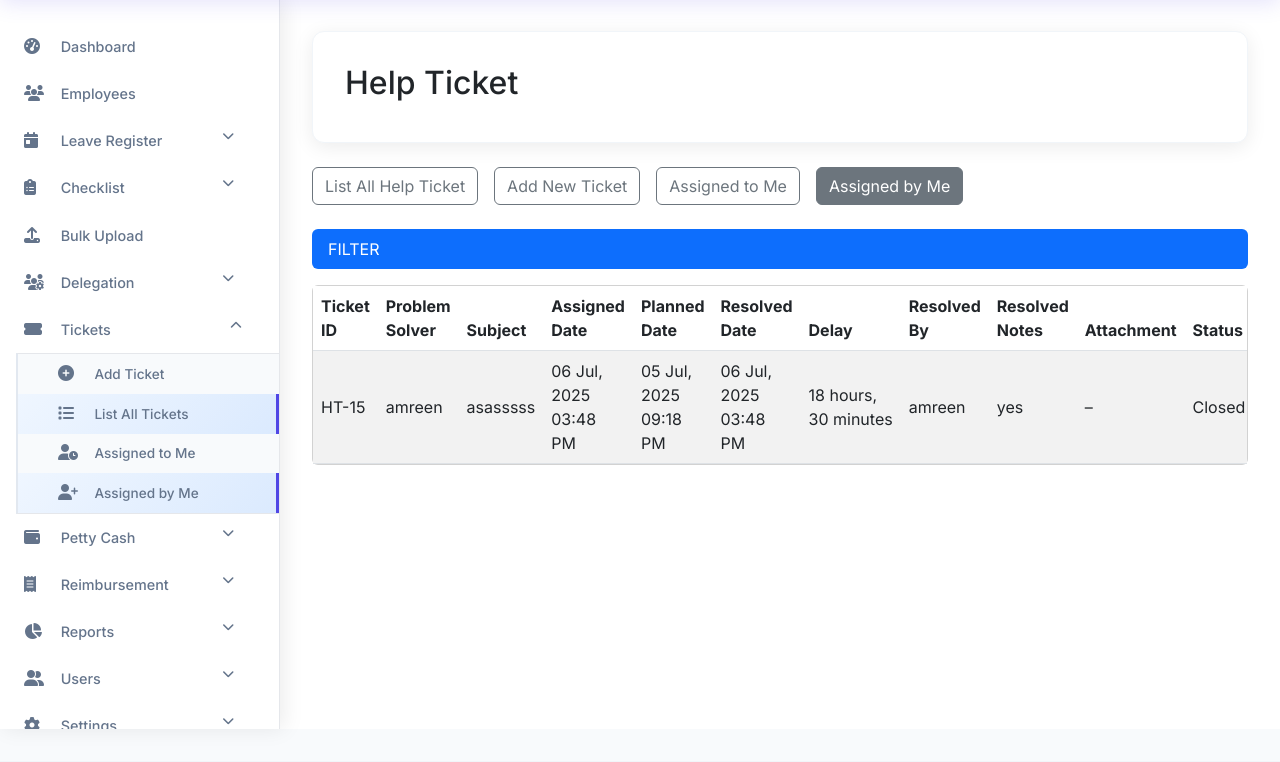
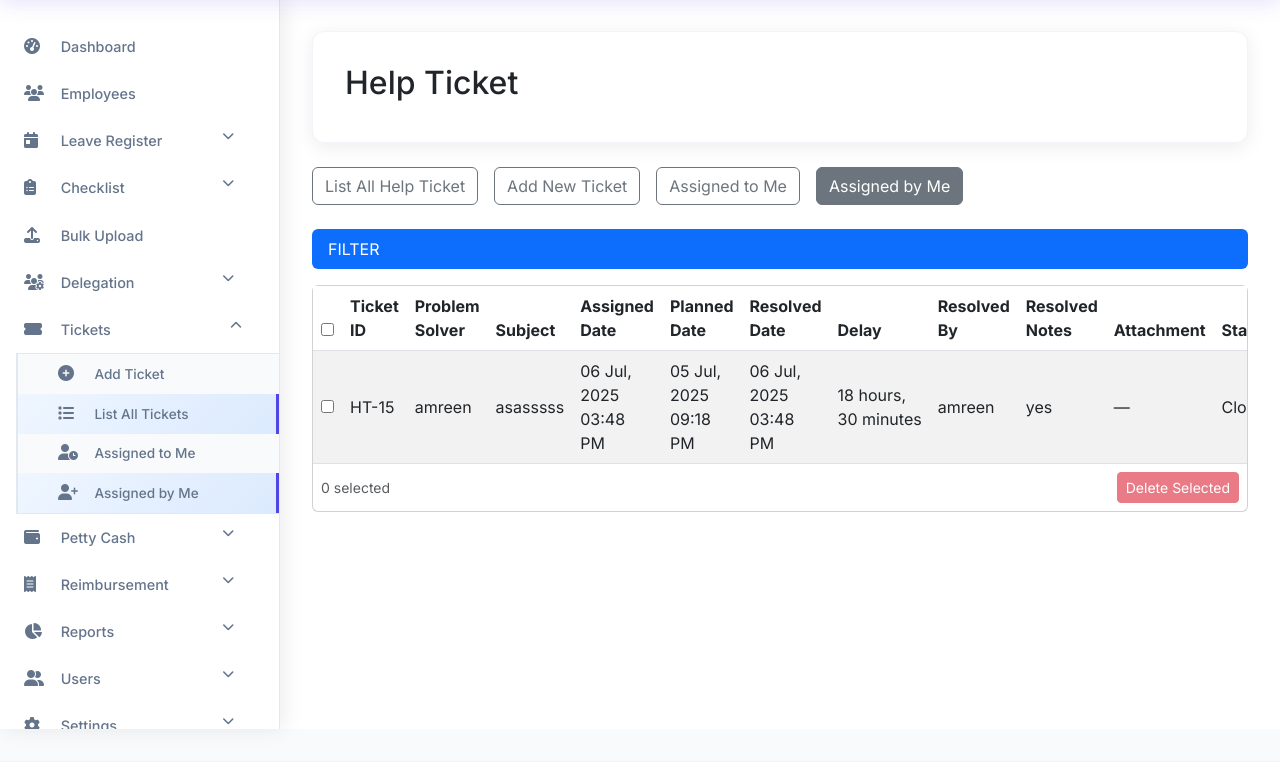
Before and after one commit to madhurjya9655/EMS-SYSTEM, a Django app: page /tasks/help_ticket/assigned-by-me/ in a window 1280 px wide. Shown: the part 71-833 px from the top of the page. Run offline with Django 5.2, Linux system fonts and the light colour scheme; a user stored in the database is signed in; data comes from the database, SQL or seed files in the repository.

Commit message:
Update list_help_ticket_assigned_by.html

```diff
--- a/templates/tasks/list_help_ticket_assigned_by.html
+++ b/templates/tasks/list_help_ticket_assigned_by.html
@@ -12,10 +12,13 @@
 
   <div class="card">
     <div class="card-body p-0">
+      <form method="post" id="bulkHelpTicketForm" action="{% url 'tasks:list_help_ticket_assigned_by' %}">
+        {% csrf_token %}
         <div class="table-responsive">
           <table class="table table-striped align-middle mb-0">
             <thead>
               <tr>
+                <th style="width:32px;"><input id="selectAllTickets" type="checkbox" onclick="toggleSelectAllTickets(this)"></th>
                 <th>Ticket ID</th>
                 <th>Problem Solver</th>
                 <th>Subject</th>
@@ -27,64 +30,33 @@
                 <th>Resolved Notes</th>
                 <th>Attachment</th>
                 <th>Status</th>
+                <th>Action</th>
               </tr>
             </thead>
             <tbody>
               {% for ticket in items %}
                 <tr>
+                  <td><input class="row-check-ticket" type="checkbox" name="sel" value="{{ ticket.id }}"></td>
                   <td>HT-{{ ticket.id }}</td>
+                  <td>{{ ticket.assign_to.get_full_name|default:ticket.assign_to.username|default:"—" }}</td>
+                  <td>{{ ticket.title }}</td>
+                  <td>{{ ticket.created_at|date:"d M, Y h:i A"|default:"—" }}</td>
+                  <td>{{ ticket.planned_date|date:"d M, Y h:i A"|default:"—" }}</td>
+                  <td>{{ ticket.resolved_at|date:"d M, Y h:i A"|default:"—" }}</td>
+                  <td>{{ ticket.delay|default:"—" }}</td>
+                  <td>{{ ticket.resolved_by.get_full_name|default:ticket.resolved_by.username|default:"—" }}</td>
+                  <td class="text-wrap">{{ ticket.resolved_notes|default:"—" }}</td>
+                  <td>{% if ticket.media_upload %}<a href="{{ ticket.media_upload.url }}" download>Download</a>{% else %}—{% endif %}</td>
+                  <td>{{ ticket.status }}</td>
                   <td>
-                  {% if ticket.assign_to %}
-                    {{ ticket.assign_to.get_full_name|default:ticket.assign_to.username }}
-                  {% else %}
-                    &ndash;
-                  {% endif %}
+                    <a href="{% url 'tasks:delete_help_ticket' ticket.id %}" class="text-danger" onclick="return confirm('Delete this help ticket?');">
+                      <i class="fas fa-trash"></i>
+                    </a>
                   </td>
-                <td>{{ ticket.title }}</td>
-                <td>
-                  {% if ticket.created_at %}
-                    {{ ticket.created_at|date:"d M, Y h:i A" }}
-                  {% else %}
-                    &ndash;
-                  {% endif %}
-                </td>
-                <td>
-                  {% if ticket.planned_date %}
-                    {{ ticket.planned_date|date:"d M, Y h:i A" }}
-                  {% else %}
-                    &ndash;
-                  {% endif %}
-                </td>
-                <td>
-                  {% if ticket.resolved_at %}
-                    {{ ticket.resolved_at|date:"d M, Y h:i A" }}
-                  {% else %}
-                    &ndash;
-                  {% endif %}
-                </td>
-                <td>{{ ticket.delay|default:"-" }}</td>
-                <td>
-                  {% if ticket.resolved_by %}
-                    {{ ticket.resolved_by.get_full_name|default:ticket.resolved_by.username }}
-                  {% else %}
-                    &ndash;
-                  {% endif %}
-                </td>
-                <td class="text-wrap">
-                  {{ ticket.resolved_notes|default:"-" }}
-                </td>
-                <td>
-                  {% if ticket.media_upload %}
-                    <a href="{{ ticket.media_upload.url }}" download>Download</a>
-                  {% else %}
-                    &ndash;
-                  {% endif %}
-                </td>
-                <td>{{ ticket.status }}</td>
                 </tr>
               {% empty %}
                 <tr>
-                <td colspan="11" class="text-center py-4 text-muted">
+                  <td colspan="13" class="text-center py-4 text-muted">
                     No tickets assigned by you.
                   </td>
                 </tr>
@@ -92,6 +64,34 @@
             </tbody>
           </table>
         </div>
+
+        {% if items %}
+        <div class="d-flex justify-content-between align-items-center p-2">
+          <small class="text-muted"><span id="selectedTicketCount">0</span> selected</small>
+          <button id="bulkDeleteTicketBtn" type="submit" class="btn btn-danger btn-sm" disabled
+            onclick="return confirm('Delete selected help tickets?');">Delete Selected</button>
+        </div>
+        {% endif %}
+      </form>
     </div>
   </div>
+
+<script>
+function toggleSelectAllTickets(source) {
+  document.querySelectorAll('.row-check-ticket').forEach(cb => cb.checked = source.checked);
+  updateTicketBulkState();
+}
+function updateTicketBulkState() {
+  const checks = [...document.querySelectorAll('.row-check-ticket')];
+  const selected = checks.filter(cb => cb.checked).length;
+  document.getElementById('bulkDeleteTicketBtn').disabled = selected === 0;
+  document.getElementById('selectedTicketCount').textContent = selected;
+  document.getElementById('selectAllTickets').checked = selected === checks.length && checks.length > 0;
+}
+document.addEventListener('change', (e) => {
+  if (e.target.classList.contains('row-check-ticket')) {
+    updateTicketBulkState();
+  }
+});
+</script>
 {% endblock %}
```
Lines whose indentation alone changed are shown as unchanged.
